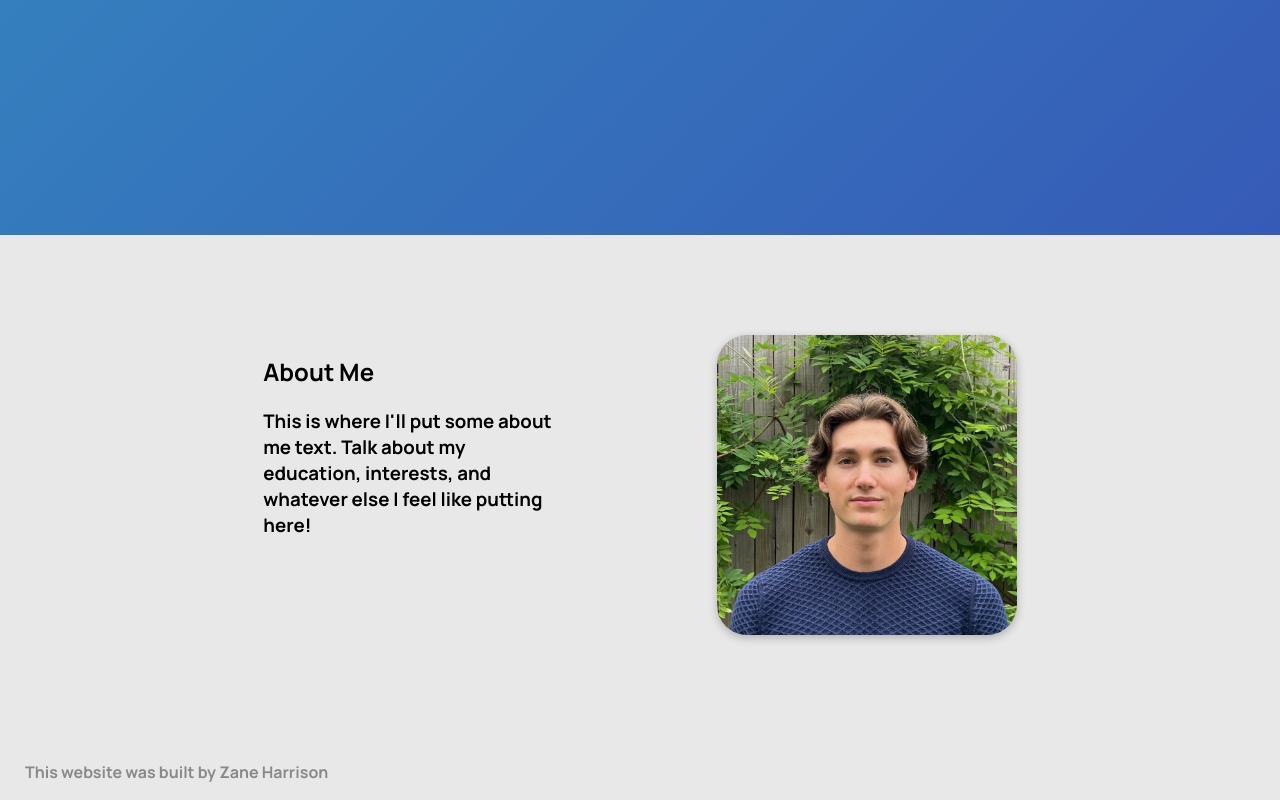
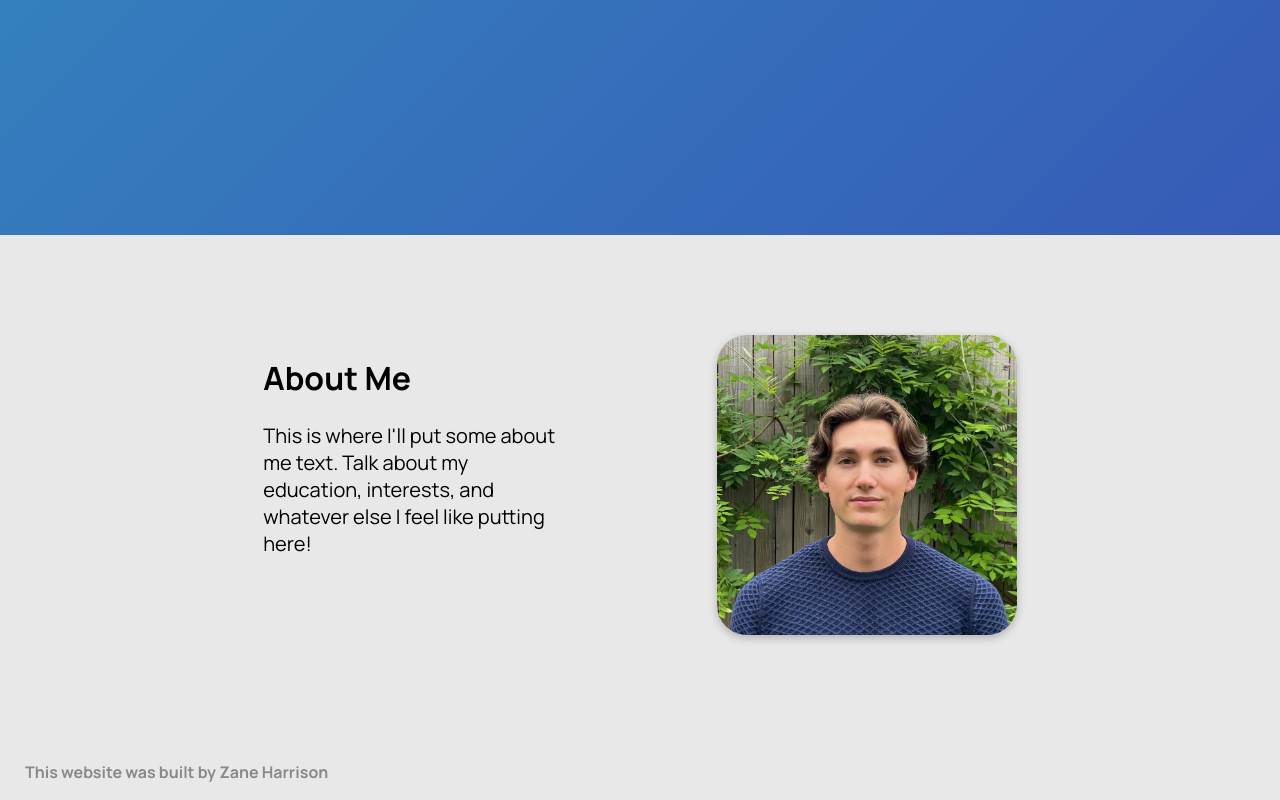
Before and after one commit to zaneHarrison/zlh-personal-site, a Next.js app: page / in a window 1280 px wide. Shown: the part 640-1440 px from the top of the page. Built offline with nearby package versions, Linux system fonts and the light colour scheme.

Commit message:
Messed around with about me section text styling

```diff
--- a/app/components/AboutMeSection.js
+++ b/app/components/AboutMeSection.js
@@ -5,11 +5,11 @@ export default function AboutMeSection() {
   return (
     <div className={aboutMeStyles.container} id="about-me-container">
       <div className={aboutMeStyles["about-me-text"]} id="about-me-text">
-        <h2>About Me</h2>
-        <h3>
+        <h1>About Me</h1>
+        <p className={aboutMeStyles["about-me-p-text"]}>
           This is where I'll put some about me text. Talk about my education,
           interests, and whatever else I feel like putting here!
-        </h3>
+        </p>
       </div>
       <div id="about-me-image">
         <Image
--- a/styles/AboutMeSection.module.css
+++ b/styles/AboutMeSection.module.css
@@ -11,6 +11,10 @@
   width: 300px;
 }
 
+.about-me-p-text {
+  font-size: 20px;
+}
+
 .headshot {
   border-radius: 10%;
   box-shadow: rgba(0, 0, 0, 0.24) 0px 3px 8px;
```
